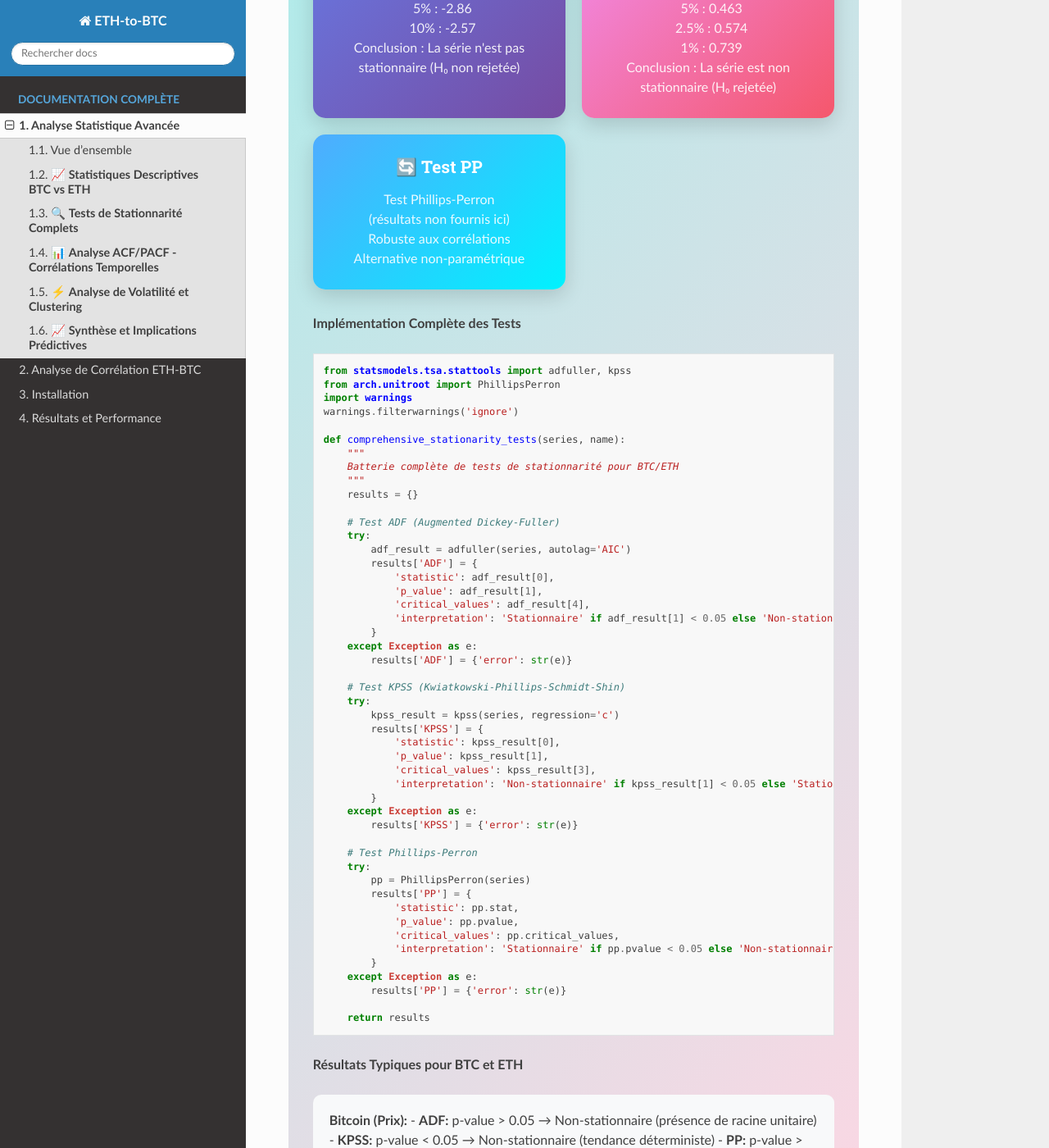
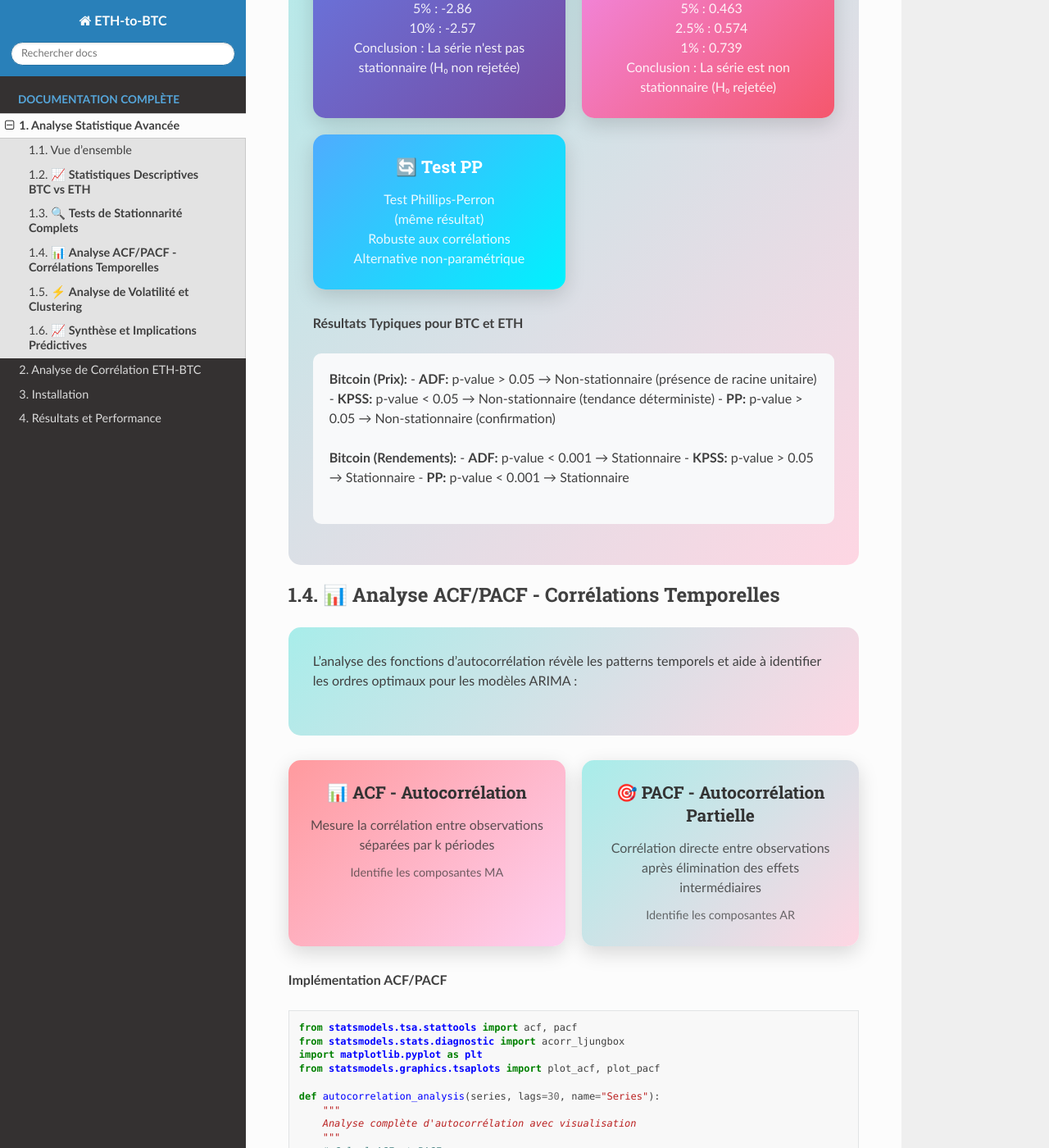
Before and after one commit to YoussefAIDT/ETH-to-BTC, a Sphinx documentation site: the page built from docs/source/statistical_analysis.rst, in a window 1280 px wide and 1400 px high, scrolled down 4049 px. Shown: the whole window at 82% size. Built offline with Sphinx 7.4.7 and the Read the Docs theme 3.1.0, drawn with Linux system fonts in a browser that asks for light colours; pages that are not in the unit, such as notebooks, are missing from menus.

Commit message:
Update statistical_analysis.rst

```diff
--- a/docs/source/statistical_analysis.rst
+++ b/docs/source/statistical_analysis.rst
@@ -258,67 +258,13 @@ Application de la triade de tests de stationnarité pour caractériser les propr
          <h3 style="margin: 0 0 15px 0; font-size: 1.3em;">🔄 Test PP</h3>
          <p style="margin: 0; opacity: 0.9;">
          Test Phillips-Perron<br/>
-         (résultats non fournis ici)<br/>
+         (même résultat)<br/>
          Robuste aux corrélations<br/>
          Alternative non-paramétrique
          </p>
       </div>
 
    </div>
-
-
-**Implémentation Complète des Tests**
-
-.. code-block:: python
-
-   from statsmodels.tsa.stattools import adfuller, kpss
-   from arch.unitroot import PhillipsPerron
-   import warnings
-   warnings.filterwarnings('ignore')
-
-   def comprehensive_stationarity_tests(series, name):
-       """
-       Batterie complète de tests de stationnarité pour BTC/ETH
-       """
-       results = {}
-
-       # Test ADF (Augmented Dickey-Fuller)
-       try:
-           adf_result = adfuller(series, autolag='AIC')
-           results['ADF'] = {
-               'statistic': adf_result[0],
-               'p_value': adf_result[1],
-               'critical_values': adf_result[4],
-               'interpretation': 'Stationnaire' if adf_result[1] < 0.05 else 'Non-stationnaire'
-           }
-       except Exception as e:
-           results['ADF'] = {'error': str(e)}
-
-       # Test KPSS (Kwiatkowski-Phillips-Schmidt-Shin)
-       try:
-           kpss_result = kpss(series, regression='c')
-           results['KPSS'] = {
-               'statistic': kpss_result[0],
-               'p_value': kpss_result[1],
-               'critical_values': kpss_result[3],
-               'interpretation': 'Non-stationnaire' if kpss_result[1] < 0.05 else 'Stationnaire'
-           }
-       except Exception as e:
-           results['KPSS'] = {'error': str(e)}
-
-       # Test Phillips-Perron
-       try:
-           pp = PhillipsPerron(series)
-           results['PP'] = {
-               'statistic': pp.stat,
-               'p_value': pp.pvalue,
-               'critical_values': pp.critical_values,
-               'interpretation': 'Stationnaire' if pp.pvalue < 0.05 else 'Non-stationnaire'
-           }
-       except Exception as e:
-           results['PP'] = {'error': str(e)}
-
-       return results
 
 **Résultats Typiques pour BTC et ETH**
 
```
